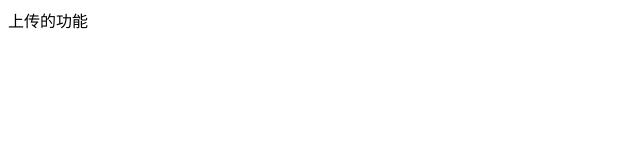
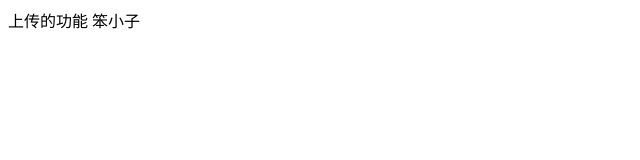
Before and after one commit to tansuozhe1/gz2068class, a plain HTML site: page wubaihang.html in a window 1280 px wide. Shown: the full height of the page, 0-640 px from the left. Drawn offline with Linux system fonts and the light colour scheme.

Commit message:
第一次修改

```diff
--- a/wubaihang.html
+++ b/wubaihang.html
@@ -7,5 +7,6 @@
 </head>
 <body>
     上传的功能
+    笨小子
 </body>
 </html>
```
